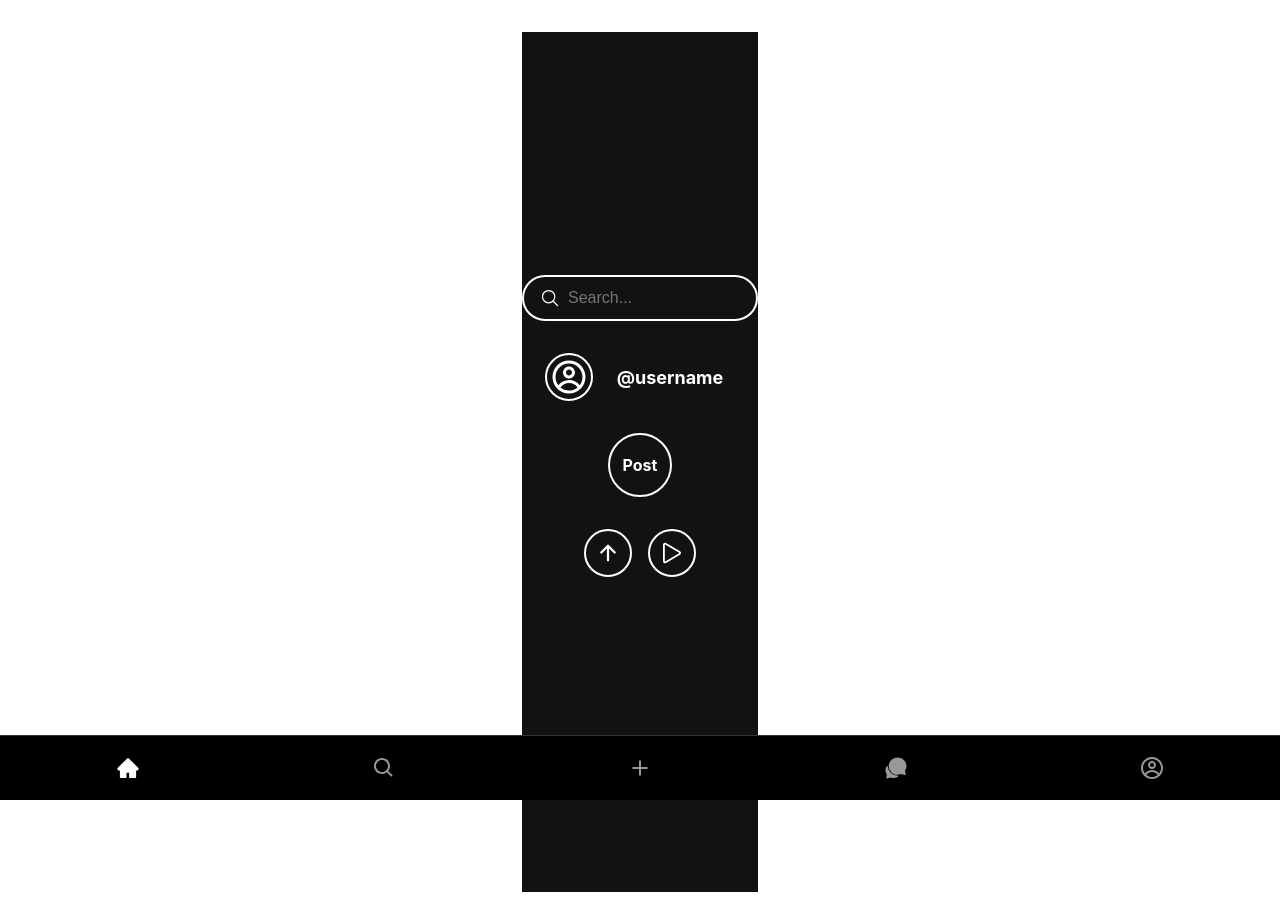
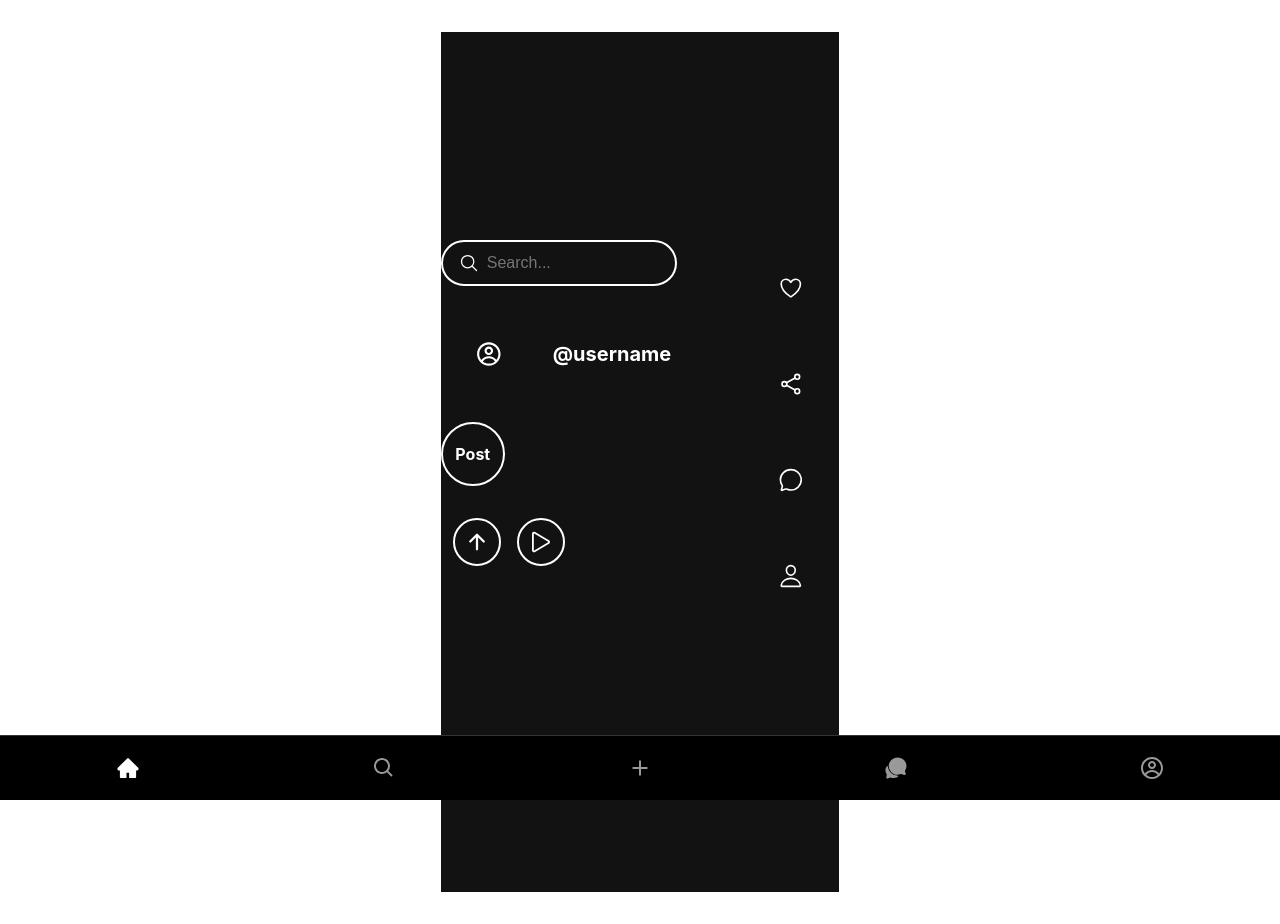
Before and after one commit to brief69/social-mold, a React (Vite) app: page / in a window 1280 px wide. Built offline with nearby package versions, Linux system fonts and the light colour scheme.

Commit message:
feat: Increase icon sizes for better visibility and consistency

```diff
--- a/src/App.tsx
+++ b/src/App.tsx
@@ -1,7 +1,7 @@
 import { useState } from 'react'
 import reactLogo from './assets/react.svg'
 import viteLogo from '/vite.svg'
-import { NavBar, SwapActionButton, PostButton, Profile, SearchForm } from './components'
+import { NavBar, SwapActionButton, PostButton, Profile, SearchForm, SideActionButton } from './components'
 import { ThemeProvider } from './theme/ThemeContext'
 import './App.css'
 
@@ -20,10 +20,23 @@ function App() {
           alignItems: 'center',
           minHeight: '100vh'
         }}>
-          <SearchForm />
-          <Profile />
-          <PostButton />
-          <SwapActionButton />
+          <div style={{
+            display: 'flex',
+            gap: '40px',
+            alignItems: 'flex-start'
+          }}>
+            <div style={{
+              display: 'flex',
+              flexDirection: 'column',
+              gap: '20px',
+            }}>
+              <SearchForm />
+              <Profile />
+              <PostButton />
+              <SwapActionButton />
+            </div>
+            <SideActionButton />
+          </div>
         </div>
         <NavBar />
       </div>
--- a/src/components/common/Profile.tsx
+++ b/src/components/common/Profile.tsx
@@ -19,31 +19,31 @@ const Profile: React.FC = () => {
   const containerStyle = {
     display: 'flex',
     alignItems: 'center',
-    gap: '12px',
-    padding: '12px',
+    gap: '16px',
+    padding: '16px',
   } as const;
 
   const iconStyle = {
     background: 'none',
-    border: `2px solid ${theme.primary}`,
-    borderRadius: '50%',
-    width: '48px',
-    height: '48px',
-    padding: '4px',
+    border: 'none',
+    width: '64px',
+    height: '64px',
     display: 'flex',
     alignItems: 'center',
     justifyContent: 'center',
     color: theme.primary,
+    cursor: 'pointer',
   } as const;
 
   const nameStyle = {
     color: theme.primary,
-    fontSize: '18px',
+    fontSize: '20px',
     fontWeight: 'bold',
     background: 'none',
     border: 'none',
-    padding: '8px 12px',
+    padding: '8px 16px',
     borderRadius: '8px',
+    cursor: 'pointer',
   } as const;
 
   return (
@@ -55,7 +55,7 @@ const Profile: React.FC = () => {
         title="Profile Icon"
         aria-label="Profile Icon"
       >
-        <CgProfile size={36} />
+        <CgProfile size={56} />
       </button>
       <button
         className="tap-animation"
--- a/src/components/common/SideActionButton.tsx
+++ b/src/components/common/SideActionButton.tsx
@@ -1,10 +1,100 @@
 import React from 'react';
+import { IoHeartOutline, IoShareSocialOutline, IoChatbubbleOutline, IoPersonOutline } from 'react-icons/io5';
+import { useTheme } from '../../theme/ThemeContext';
+import '../../styles/animations.css';
 
 const SideActionButton: React.FC = () => {
+  const theme = useTheme();
+
+  const handleLike = () => {
+    // TODO: いいねアクションの処理を実装
+    // - いいねカウントの更新
+    // - アニメーション効果
+    // - サーバーへの通知
+  };
+
+  const handleShare = () => {
+    // TODO: 共有アクションの処理を実装
+    // - シェアオプションの表示
+    // - 各種SNSへの共有機能
+    // - クリップボードへのコピー
+  };
+
+  const handleComment = () => {
+    // TODO: コメントアクションの処理を実装
+    // - コメントセクションの表示
+    // - コメント入力フォームの表示
+    // - コメントリストの表示
+  };
+
+  const handleProfile = () => {
+    // TODO: プロフィールアクションの処理を実装
+    // - ユーザープロフィールの表示
+    // - フォロー/フォロワー情報の表示
+    // - ユーザー投稿履歴の表示
+  };
+
+  const containerStyle = {
+    display: 'flex',
+    flexDirection: 'column' as const,
+    gap: '32px',
+    padding: '16px',
+  };
+
+  const buttonStyle = {
+    background: 'none',
+    border: 'none',
+    width: '64px',
+    height: '64px',
+    display: 'flex',
+    alignItems: 'center',
+    justifyContent: 'center',
+    color: theme.primary,
+    cursor: 'pointer',
+  };
+
   return (
-    <button>
-      Side Action
-    </button>
+    <div style={containerStyle}>
+      <button
+        className="tap-animation"
+        onClick={handleLike}
+        style={buttonStyle}
+        title="Like"
+        aria-label="Like"
+      >
+        <IoHeartOutline size={48} />
+      </button>
+
+      <button
+        className="tap-animation"
+        onClick={handleShare}
+        style={buttonStyle}
+        title="Share"
+        aria-label="Share"
+      >
+        <IoShareSocialOutline size={48} />
+      </button>
+
+      <button
+        className="tap-animation"
+        onClick={handleComment}
+        style={buttonStyle}
+        title="Comment"
+        aria-label="Comment"
+      >
+        <IoChatbubbleOutline size={48} />
+      </button>
+
+      <button
+        className="tap-animation"
+        onClick={handleProfile}
+        style={buttonStyle}
+        title="Profile"
+        aria-label="Profile"
+      >
+        <IoPersonOutline size={48} />
+      </button>
+    </div>
   );
 };
 
```
